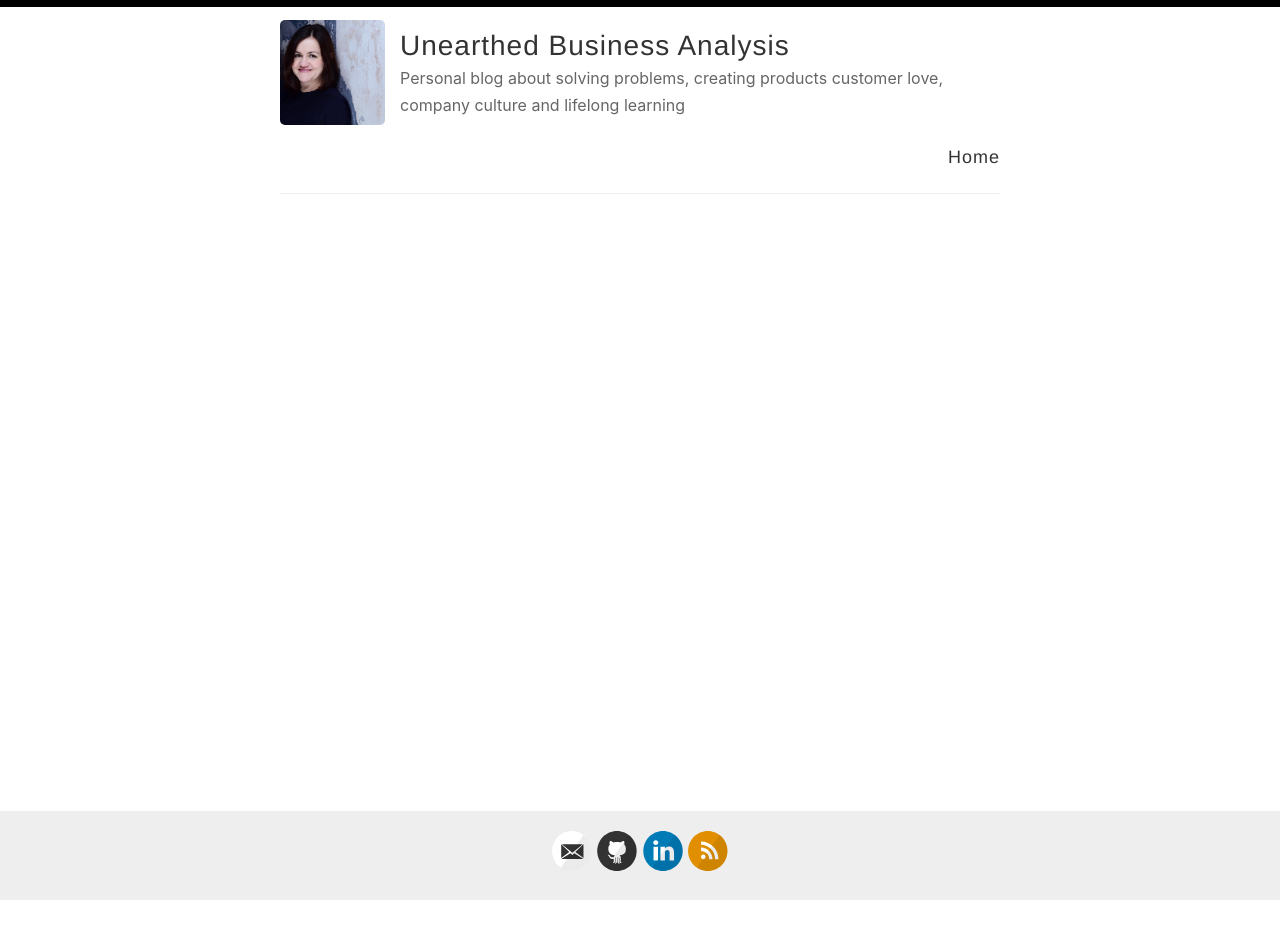
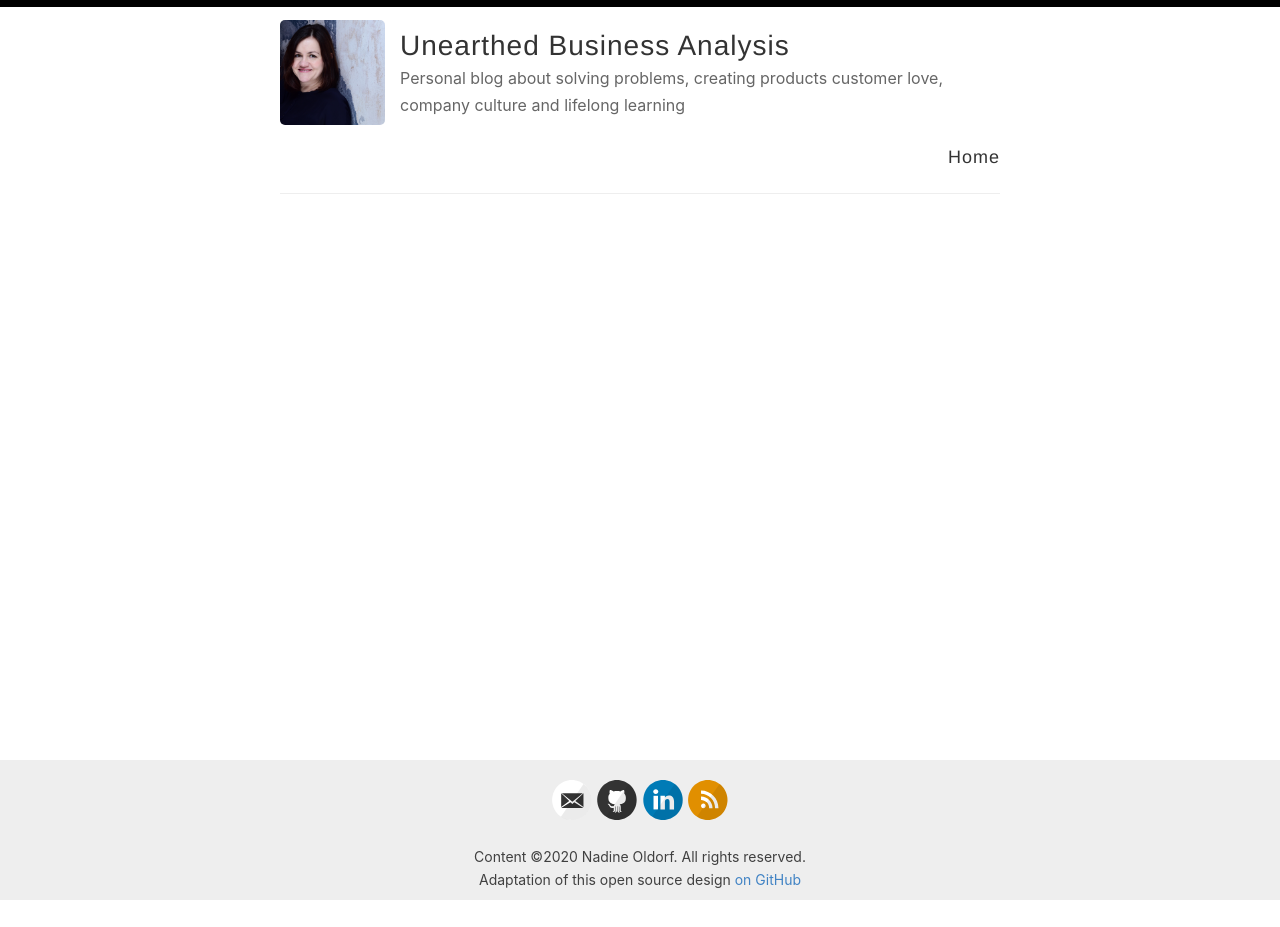
Before and after one commit to noldorf/unearthedBA, a Jekyll site: the page built from index.html, in a window 1280 px wide. Built offline with Jekyll 4.4.1, drawn with Linux system fonts in a browser that asks for light colours; the list of posts is cut into pages by our own code; before the commit the page ends 901 px from its top, so only the background shows below that.

Commit message:
Adapting the footer | enforce https

```diff
--- a/_config.yml
+++ b/_config.yml
@@ -45,14 +45,14 @@
 
 # Your website URL (e.g. http://amitmerchant1990.github.io or http://www.amitmerchant.com)
 # Used for Sitemap.xml and your RSS feed
-url: http://www.unearthedba.com
+url: https://www.unearthedba.com
 enforce_ssl: https://www.unearthedba.com
 
 # If you're hosting your site at a Project repository on GitHub pages
 # (http://yourusername.github.io/repository-name)
 # and NOT your User repository (http://yourusername.github.io)
 # then add in the baseurl here, like this: "/repository-name"
-baseurl:
+baseurl: https://www.unearthedba.com
 
 #
 # !! You don't need to change any of the configuration flags below !!
--- a/_layouts/default.html
+++ b/_layouts/default.html
@@ -45,6 +45,7 @@
         <div class="container">
           <footer class="footer">
             {% include svg-icons.html %}
+            <p class="footercontent">Content ©2020 Nadine Oldorf. All rights reserved.<br>Adaptation of this open source design <a href="https://github.com/amitmerchant1990/reverie">on GitHub</a></p>
           </footer>
         </div>
       </div>
--- a/assets/style.scss
+++ b/assets/style.scss
@@ -414,13 +414,17 @@ nav {
   position: absolute;
   bottom: 0;
   width: 100%;
-  height: 89px;
+  height: 140px;
   background-color: $lightGray;
 }
 
 footer {
   padding: 20px 0;
   text-align: center;
+}
+
+.footercontent {
+  font-size: 14px;
 }
 
 body:after {
```
